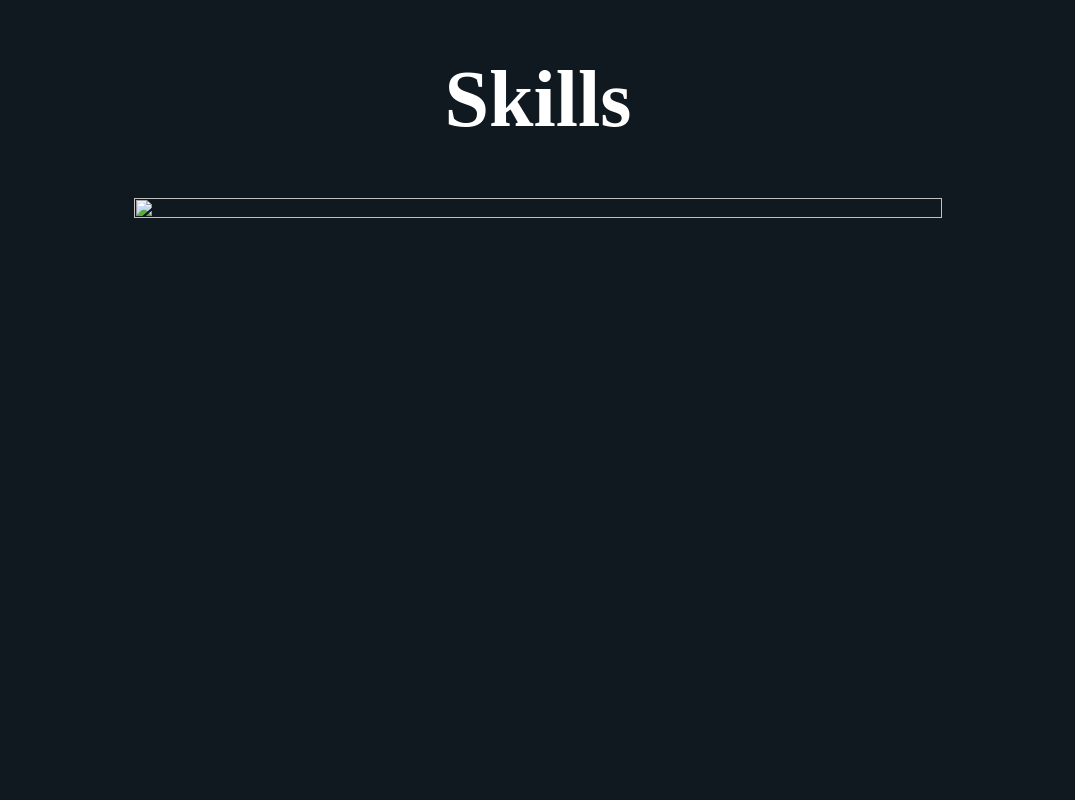
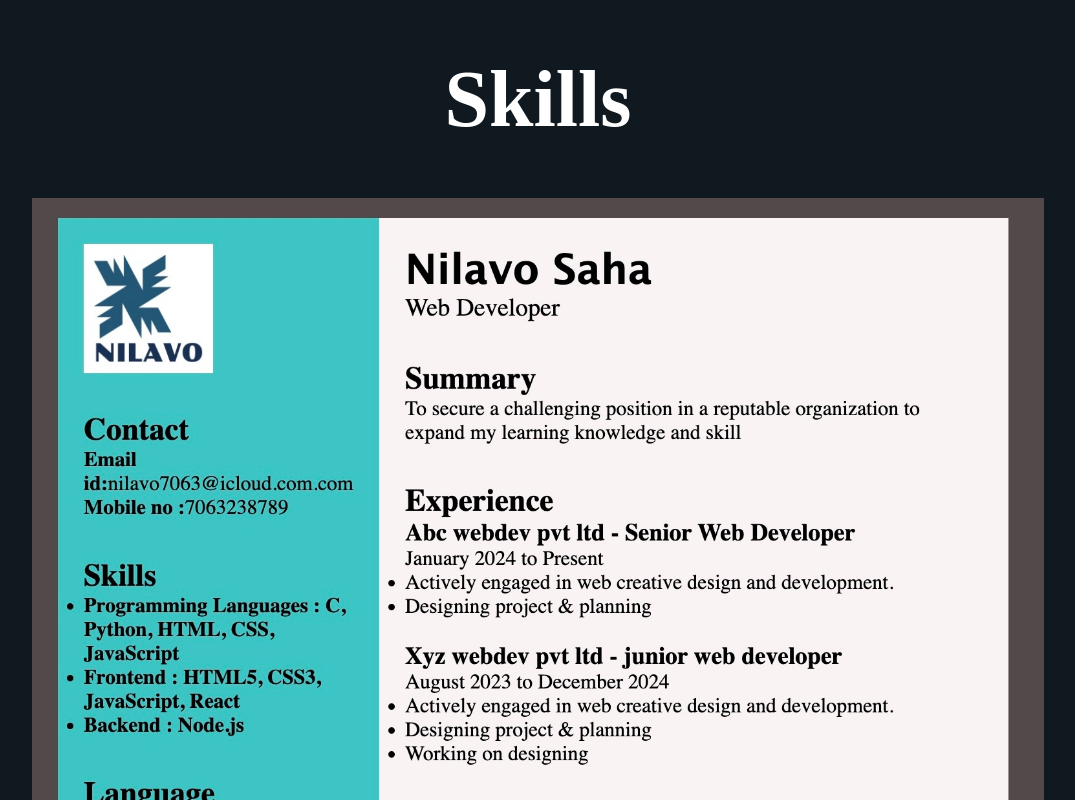
Before and after one commit to Nilavo09/myPORTFOLIOS, a plain HTML site: page skill.html in a window 1280 px wide. Shown: the top 800 px of the page, without its empty margins (102-1177 px from the left). Drawn offline with Linux system fonts and the light colour scheme; the site is published under a folder, as on GitHub Pages, so addresses that start at the root find nothing.

Commit message:
Update skill.html

```diff
--- a/skill.html
+++ b/skill.html
@@ -10,7 +10,7 @@
 <body>
     <center>
     <h1>Skills</h1>
-    <img src="/biodata1.jpg" class="img">
+    <img src="biodata1.jpg" class="img">
     </center>
 </body>
 </html>
```
